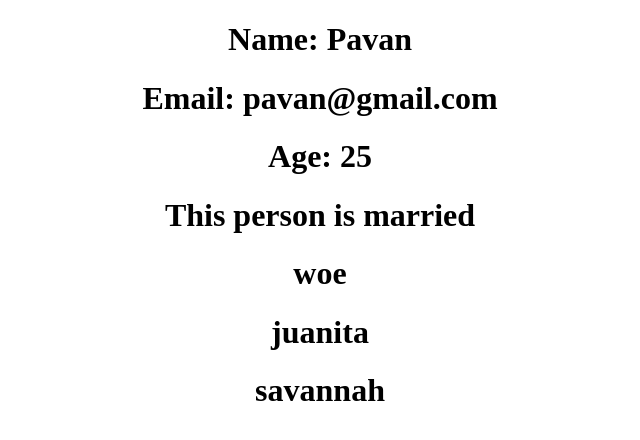
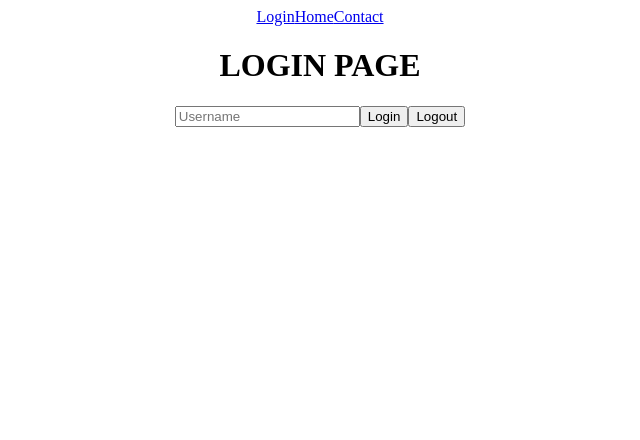
Before and after one commit to Euphoria99/react-one, a React (Create React App) app: page / in a window 1280 px wide. Shown: the top 440 px of the page, without its empty margins (320-960 px from the left). Built offline with nearby package versions, Linux system fonts and the light colour scheme.

Commit message:
Redux Toolkit

```diff
--- a/package.json
+++ b/package.json
@@ -3,6 +3,7 @@
   "version": "0.1.0",
   "private": true,
   "dependencies": {
+    "@reduxjs/toolkit": "^1.9.5",
     "@testing-library/jest-dom": "^5.17.0",
     "@testing-library/react": "^13.4.0",
     "@testing-library/user-event": "^13.5.0",
@@ -12,6 +13,8 @@
     "@types/react-dom": "^18.2.7",
     "react": "^18.2.0",
     "react-dom": "^18.2.0",
+    "react-redux": "^8.1.2",
+    "react-router-dom": "^6.15.0",
     "react-scripts": "5.0.1",
     "typescript": "^4.9.5",
     "web-vitals": "^2.1.4"
--- a/src/App.tsx
+++ b/src/App.tsx
@@ -1,24 +1,27 @@
 import './App.css';
-import { Person, Country } from './components/Person'
+import { BrowserRouter as Router, Routes, Route , Link} from 'react-router-dom';
+import { Login } from "./pages/login"
+import { Home } from "./pages/home"
+import { Contact } from "./pages/contact"
+import { Provider } from "react-redux";
+import { store } from "./store"
 
 function App() {
 
-  //defining a function
-  const getAge = (name: string): number => {
-    return 24
-  }
   return (
     <div className="App">
-      <div className='App'>
-        <Person
-          name="Pavan"
-          email="pavan@gmail.com"
-          age={25}
-          isMarried={true}
-          friends={["woe", "juanita", "savannah"]}
-          country={Country.India}
-        />
-      </div>
+      <Provider store={store}>
+      <Router>
+        <Link to="/">Login</Link>
+        <Link to="/home">Home</Link>
+        <Link to="/contact">Contact</Link>
+        <Routes>
+          <Route path="/" element={<Login />}/>
+          <Route path="/home" element={<Home />}/>
+          <Route path="/contact" element={<Contact />}/>
+        </Routes>
+      </Router>
+      </Provider>
     </div>
   );
 }
--- /dev/null
+++ b/src/pages/contact.tsx
@@ -0,0 +1,10 @@
+import { useSelector } from "react-redux"
+
+export const Contact = () => {
+    const username = useSelector((state:any) => state.user.value.username)
+    return(
+        <div>
+            <h1>This is contacts page {username}</h1>
+        </div>
+    )
+}
--- /dev/null
+++ b/src/pages/home.tsx
@@ -0,0 +1,13 @@
+import { useSelector } from "react-redux"
+
+export const Home = () => {
+
+    const username = useSelector((state:any) => state.user.value.username)
+
+
+    return(
+        <div>
+            <h1>This is home page  {username}</h1>
+        </div>
+    )
+}
--- /dev/null
+++ b/src/pages/login.tsx
@@ -0,0 +1,21 @@
+import {useState} from "react"
+import { login, logout} from '../store'
+import { useDispatch, useSelector } from "react-redux"
+
+export const Login = () => {
+
+    const [newUserName,setNewUserName] = useState("");
+
+    const dispatch = useDispatch();
+
+    const username = useSelector((state:any) => state.user.value.username)
+    return(
+        <div>
+            <h1>LOGIN PAGE</h1>
+            <input type="text" placeholder="Username" onChange={(e)=>{setNewUserName(e.target.value)}}/>
+            <button onClick={()=> dispatch(login({username: newUserName}))}>Login</button>
+            <button onClick={() => dispatch(logout())}>Logout</button>
+            <h1> {username}</h1>
+        </div>
+    )
+}
--- /dev/null
+++ b/src/store.ts
@@ -0,0 +1,24 @@
+import { configureStore , createSlice} from "@reduxjs/toolkit";
+
+const initialState = {value: { username:""}}
+const userSlice = createSlice({
+    name:"user",
+    initialState,
+    reducers: {
+        login: (state,action) => {
+            state.value = action.payload;
+        },
+        logout : (state) => {
+            state.value = initialState.value;
+        },
+    }
+
+});
+
+export const { login, logout} = userSlice.actions
+
+export const store = configureStore({
+    reducer: {
+        user: userSlice.reducer
+    }
+})
```
Also changed, not shown: 1 other file (tests, documents, lock files or other folders).
